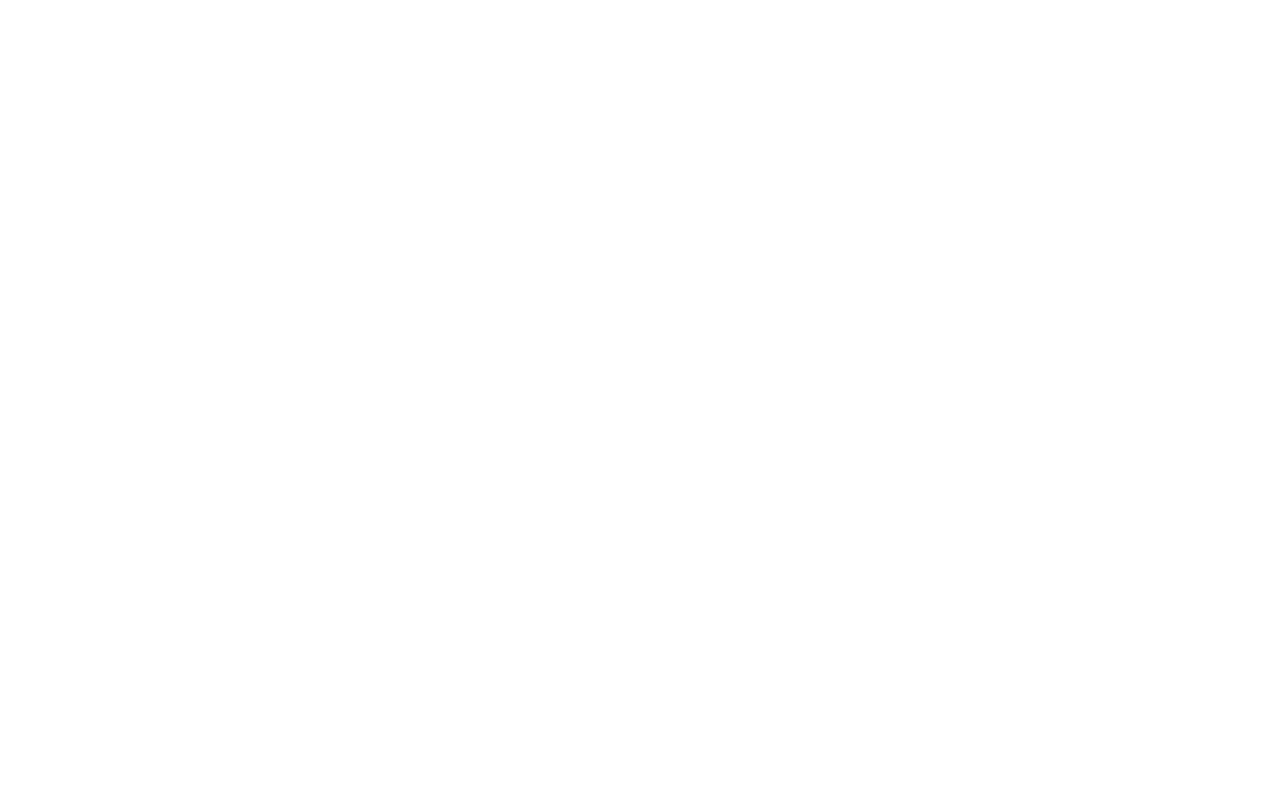
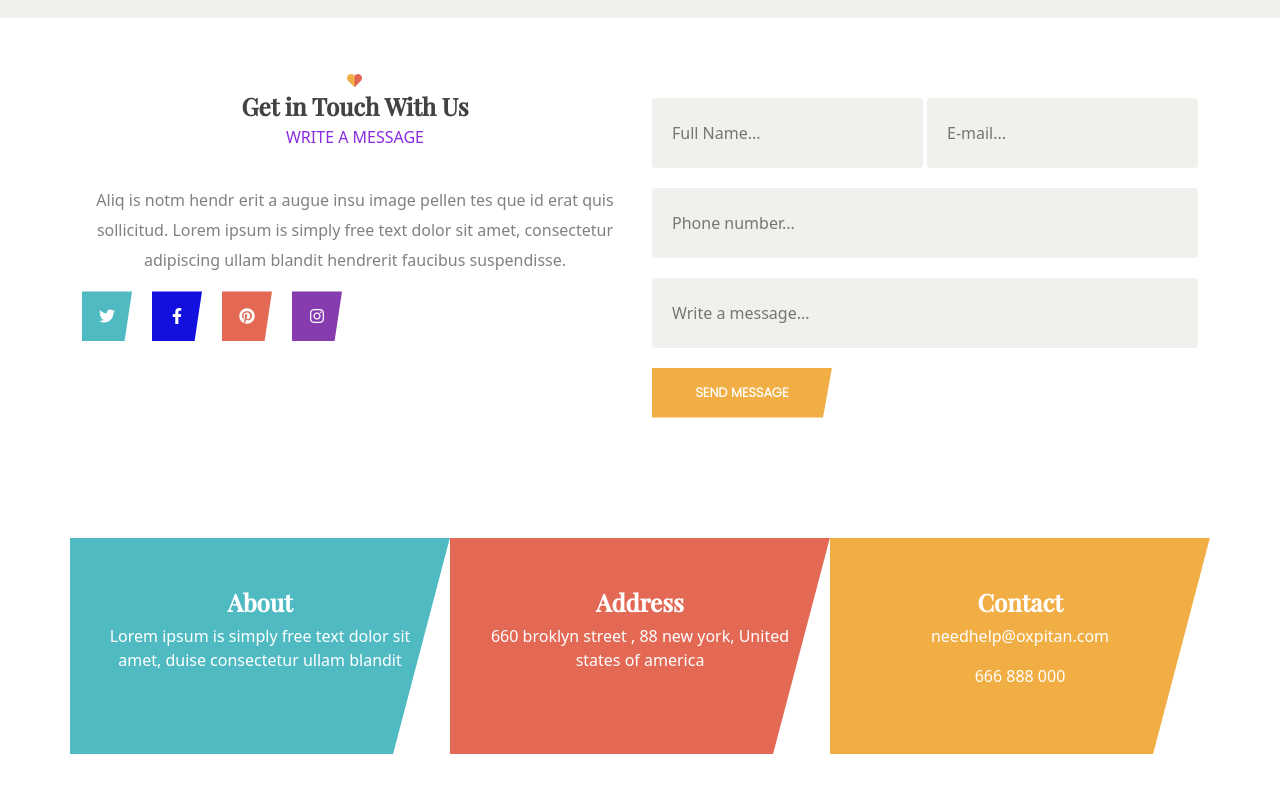
Before and after one commit to aynura12/my_graduate_project, a React (Create React App) app in the folder fullstack/frontend/: page /contact in a window 1280 px wide. Shown: the part 440-1240 px from the top of the page. Before the commit the page ends 800 px from the top, so only its background shows below. Built offline with nearby package versions, Linux system fonts and the light colour scheme; grey boxes are pictures that could not be loaded.

Commit message:
contact page okay

```diff
--- a/fullstack/frontend/package.json
+++ b/fullstack/frontend/package.json
@@ -3,7 +3,7 @@
   "version": "0.1.0",
   "private": true,
   "dependencies": {
-    "@hookform/resolvers": "^2.9.10",
+    "@hookform/resolvers": "^2.9.11",
     "@testing-library/jest-dom": "^5.16.5",
     "@testing-library/react": "^13.4.0",
     "@testing-library/user-event": "^13.5.0",
@@ -12,6 +12,7 @@
     "react": "^18.2.0",
     "react-dom": "^18.2.0",
     "react-helmet-async": "^1.3.0",
+    "react-hook-form": "^7.43.1",
     "react-router-dom": "^6.8.0",
     "react-scripts": "5.0.1",
     "sass": "^1.58.0",
--- /dev/null
+++ b/fullstack/frontend/src/pageStyle/contact.scss
@@ -0,0 +1,125 @@
+@import "../vendors//mixins";
+
+.contact {
+  padding: 40px 0;
+  @include backcolor;
+  .contact_title {
+    @include causestitle;
+    h2 {
+      @include pagetitle;
+    }
+    button {
+      @include buttonpreparty;
+    }
+  }
+}
+.contact_area {
+  padding: 50px 0;
+  .contact_left {
+    h2 {
+      @include h3;
+    }
+    h6 {
+      color: blueviolet;
+      padding-bottom: 30px;
+    }
+    p {
+      @include text;
+    }
+    ul {
+      display: flex;
+      gap: 20px;
+      .link {
+        text-decoration: none;
+        color: white;
+      }
+      .list {
+        display: flex;
+        justify-content: center;
+        align-items: center;
+        list-style: none;
+        width: 50px;
+        height: 50px;
+        clip-path: polygon(0 0, 100% 0, 85% 100%, 0% 100%);
+      }
+      .list1 {
+        background-color: rgb(80, 186, 195);
+      }
+      .list2 {
+        background-color: rgb(18, 15, 223);
+      }
+      .list3 {
+        background-color: rgb(227, 105, 85);
+      }
+      .list4 {
+        background-color: rgb(134, 59, 174);
+      }
+    }
+  }
+  .form {
+    padding: 30px 0;
+    display: flex;
+    gap: 20px;
+    flex-direction: column;
+    .form_top {
+      display: flex;
+      justify-content: space-between;
+    }
+    input {
+      border: none;
+      background-color: rgb(242, 240, 236);
+      padding: 20px 20px;
+      @include text;
+      border-radius: 4px;
+    }
+    button{
+        text-transform: uppercase;
+        font-family: Poppins, sans-serif;
+        background-color: rgb(241, 174, 68);
+        color: white;
+        border: none;
+        line-height: 29px;
+        font-size: 13px;
+        font-weight: 700;
+        height: 50px;
+        width: 180px;
+        clip-path: polygon(0 0, 100% 0, 95% 100%, 0% 100%);
+    }
+    button:hover{
+        background-color: rgb(227,105,85);
+    }
+  }
+}
+
+.contact_bottom {
+  padding: 40px 0;
+  .list {
+    clip-path: polygon(0 0, 100% 0, 85% 100%, 0% 100%);
+  }
+  .contact_about {
+    background-color: rgb(80, 186, 195);
+    padding: 50px 30px;
+    margin-bottom: 10px;
+  }
+  .contact_address {
+    background-color: rgb(227, 105, 85);
+    padding: 50px 30px;
+    margin-bottom: 10px;
+  }
+  .contact_number {
+    background-color: rgb(241, 174, 68);
+    padding: 50px 30px;
+    margin-bottom: 10px;
+  }
+  h2 {
+    font-size: 24px;
+    font-weight: 800;
+    color: white;
+    font-family: Playfair Display, serif;
+  }
+  p {
+    color: white;
+    font-size: 16px;
+    font-weight: 400;
+  }
+}
--- a/fullstack/frontend/src/pages/Contact.jsx
+++ b/fullstack/frontend/src/pages/Contact.jsx
@@ -1,10 +1,206 @@
-import React from 'react'
-import { Helmet } from 'react-helmet-async'
+import React from "react";
+import { Helmet } from "react-helmet-async";
+import donationLogo from "../media/smalllogo.png";
+import { useForm } from "react-hook-form";
+import { yupResolver } from "@hookform/resolvers/yup";
+import { formSchema } from "../schema/formSchema";
+import { useState } from "react";
+import axios from "axios";
+import { Link } from "react-router-dom";
+import "../pageStyle/contact.scss";
 const Contact = () => {
+  const [state, setstate] = useState({
+    fullName: "",
+    email: "",
+    number: "",
+    message: "",
+  });
+  const handleChange = async (e) => {
+    setstate({ ...state, [e.target.name]: e.target.value });
+  };
+
+  const addData = async (id) => {
+    if (!state.fullName || !state.email || !state.number || !state.message)
+      return;
+    await axios.post("", state);
+    setstate({
+      fullName: "",
+      email: "",
+      number: "",
+      message: "",
+    });
+  };
+  const onSubmit = (data) => {
+    console.log(data);
+    addData();
+  };
+  const {
+    register,
+    handleSubmit,
+    formState: { errors },
+  } = useForm({
+    resolver: yupResolver(formSchema),
+  });
   return (
-    <div>
-      <Helmet><title>Contact</title></Helmet>Contact</div>
-  )
-}
+    <>
+      <Helmet>
+        <title>Contact</title>
+      </Helmet>
+      <section className="contact">
+        <div className="container">
+          <div className="row">
+            <div className="col-lg-12">
+              <div className="contact_title">
+                <h2>Contact</h2>
+                <Link to="/home1">
+                  <button>Back Home</button>
+                </Link>
+              </div>
+            </div>
+          </div>
+        </div>
+      </section>
+      <section className="contact_area">
+        <div className="container">
+          <div className="row">
+            <div className="contact_left col-lg-6 col-md-12">
+              <img src={donationLogo} alt="ilogo" />
+              <h2>Get in Touch With Us</h2>
+              <h6>WRITE A MESSAGE</h6>
+              <p>
+                Aliq is notm hendr erit a augue insu image pellen tes que id
+                erat quis sollicitud. Lorem ipsum is simply free text dolor sit
+                amet, consectetur adipiscing ullam blandit hendrerit faucibus
+                suspendisse.
+              </p>
+              <ul>
+                <li className="list1 list">
+                  <a href="/" className="link">
+                    <div>
+                      <i className="fa-brands fa-twitter"></i>
+                    </div>
+                  </a>
+                </li>
+                <li className="list2 list">
+                  <a href="/" className="link">
+                    <div>
+                      <i className="fa-brands fa-facebook-f"></i>
+                    </div>
+                  </a>
+                </li>
+                <li className="list3 list">
+                  <a href="/" className="link">
+                    <div>
+                      <i className="fa-brands fa-pinterest"></i>
+                    </div>
+                  </a>
+                </li>
+                <li className="list4 list">
+                  <a href="/" className="link">
+                    <div>
+                      <i className="fa-brands fa-instagram"></i>
+                    </div>
+                  </a>
+                </li>
+              </ul>
+            </div>
+            <div className="col-lg-6 col-md-12">
+              <form className="form">
+                <div className="form_top">
+                  <input
+                    type="text"
+                    {...register("fullName")}
+                    onChange={handleChange}
+                    value={state.fullName}
+                    name="fullName"
+                    placeholder="Full Name..."
+                  />
+                  {errors.fullName ? (
+                    <span style={{ color: "red" }}>
+                      {errors.fullName.message}
+                    </span>
+                  ) : (
+                    <></>
+                  )}
+                  <input
+                    type="email"
+                    {...register("email")}
+                    onChange={handleChange}
+                    value={state.email}
+                    name="email"
+                    placeholder="E-mail..."
+                  />
+                  {errors.email ? (
+                    <span style={{ color: "red" }}>{errors.email.message}</span>
+                  ) : (
+                    <></>
+                  )}
+                </div>
 
-export default Contact
+                <input
+                  type="number"
+                  {...register("number")}
+                  onChange={handleChange}
+                  value={state.number}
+                  name="number"
+                  placeholder="Phone number..."
+                />
+                {errors.number ? (
+                  <span style={{ color: "red" }}>{errors.number.message}</span>
+                ) : (
+                  <></>
+                )}
+
+                <input
+                  type="text"
+                  {...register("message")}
+                  onChange={handleChange}
+                  value={state.message}
+                  name="message"
+                  placeholder="Write a message..."
+                />
+                {errors.message ? (
+                  <span style={{ color: "red" }}>{errors.message.message}</span>
+                ) : (
+                  <></>
+                )}
+                <button onClick={handleSubmit(onSubmit)}>SEND MESSAGE</button>
+              </form>
+            </div>
+          </div>
+        </div>
+      </section>
+      <section className="contact_bottom">
+        <div className="container">
+          <div className="row">
+            <div className="contact_about list col-lg-4 col-md-12">
+              <h2>About</h2>
+              <p>
+                Lorem ipsum is simply free text dolor sit amet, duise
+                consectetur ullam blandit
+              </p>
+            </div>
+            <div className="contact_address list col-lg-4 col-md-12 ">
+              <h2>Address</h2>
+              <p>660 broklyn street , 88 new york, United states of america</p>
+            </div>
+            <div className="contact_number list col-lg-4 col-md-12">
+              <h2>Contact</h2>
+              <p>needhelp@oxpitan.com </p>
+              <p>666 888 000</p>
+            </div>
+          </div>
+        </div>
+      </section>
+      <iframe
+        src="https://www.google.com/maps/embed?pb=!1m14!1m8!1m3!1d96753.25799868624!2d-74.077644!3d40.728157!3m2!1i1024!2i768!4f13.1!4m3!3e6!4m0!4m0!5e0!3m2!1sen!2sus!4v1676124329284!5m2!1sen!2sus"
+        style={{ width: "100%", height: "100vh" }}
+        allowfullscreen=""
+        loading="lazy"
+        referrerpolicy="no-referrer-when-downgrade"
+      ></iframe>
+    </>
+  );
+};
+
+export default Contact;
--- /dev/null
+++ b/fullstack/frontend/src/schema/formSchema.js
@@ -0,0 +1,10 @@
+import * as yup from 'yup';
+export const formSchema = yup
+  .object()
+  .shape({
+    fullName: yup.string("Pls enter string text").required("This field must not be left blank"),
+    email: yup.string("Pls enter email firmatted text").required("This field must not be left blank"),
+    number: yup.number("Pls enter number").required("This field must not be left blank"),
+    message: yup.string("Pls enter string text").required("This field must not be left blank"),
+  })
+  .required();
--- a/fullstack/frontend/src/vendors/_mixins.scss
+++ b/fullstack/frontend/src/vendors/_mixins.scss
@@ -49,7 +49,7 @@
     line-height: 30px;
     font-size: 16px;
     color: #818181;
-    font-weight: 400;
+    font-weight: 450;
  }
  @mixin sponsor{
     display: flex;
```
Also changed, not shown: fullstack/frontend/src/components/home1/Recent.jsx (+1 -7 lines), 1 other file (tests, documents, lock files or other folders).
